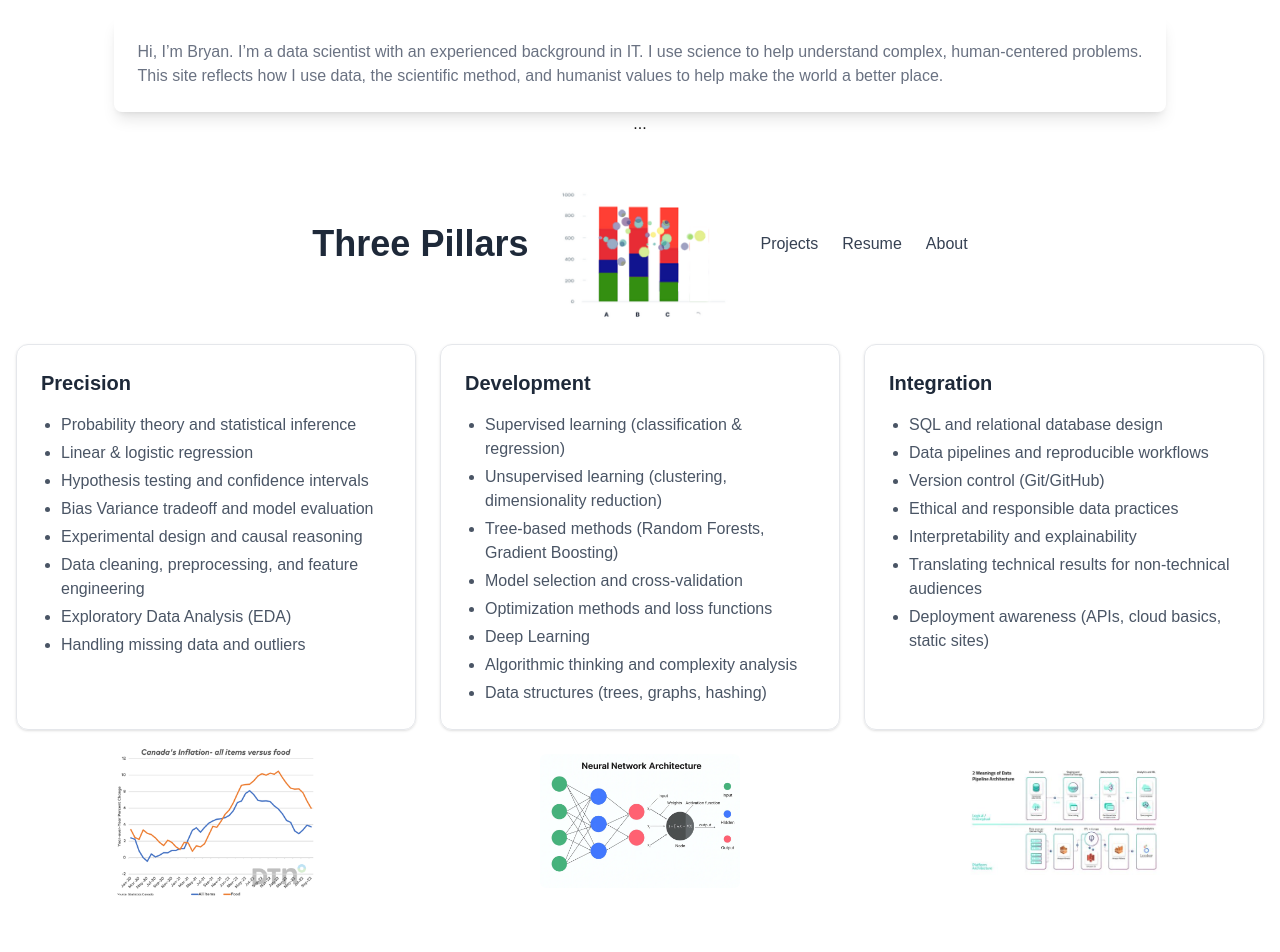
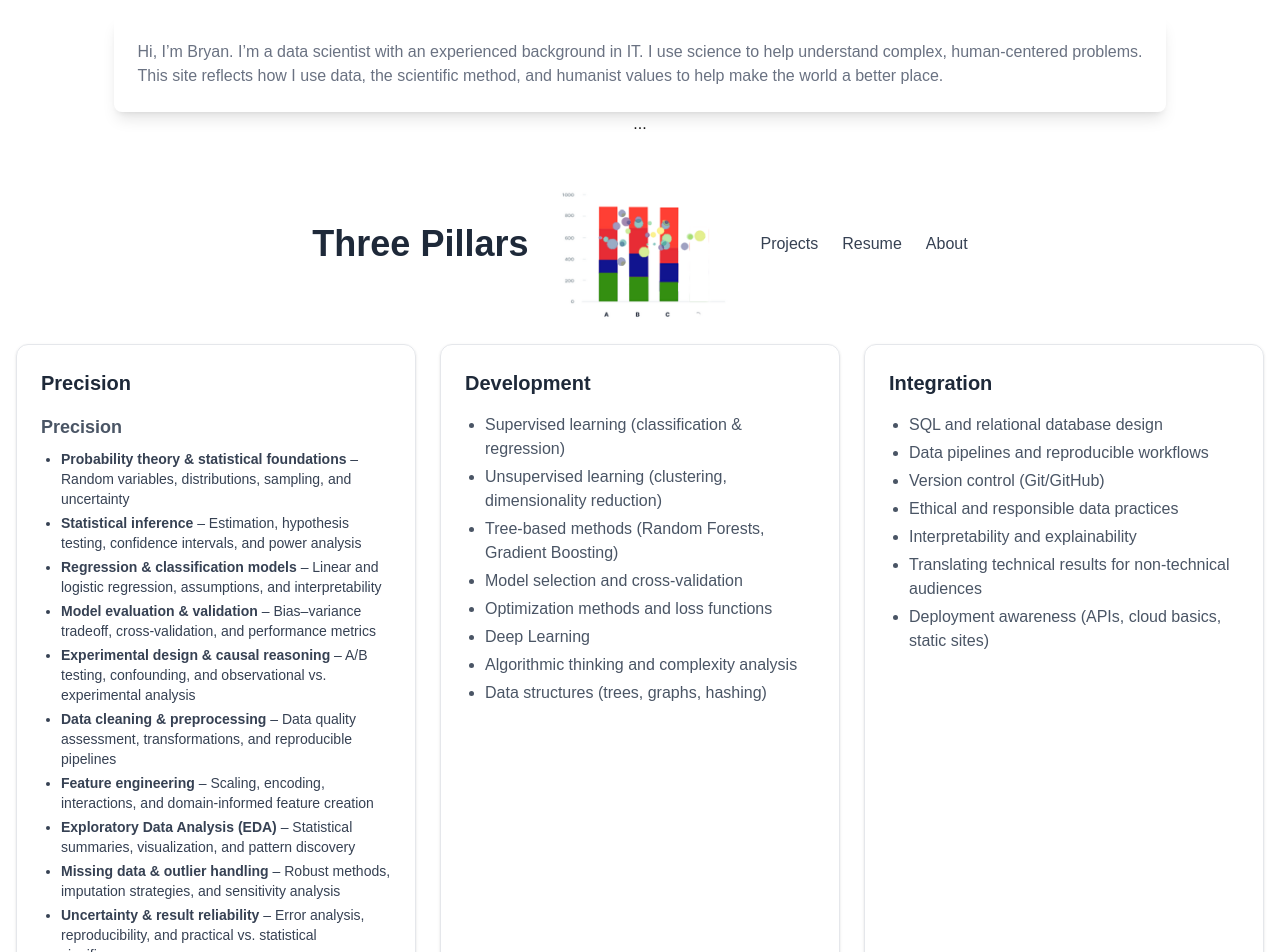
Before and after one commit to BryanB-prog/ThreePillars, a Next.js app: page / in a window 1280 px wide. Shown: the top 952 px of the page. Before the commit the page ends 896 px from the top, so only its background shows below. Built offline with nearby package versions, Linux system fonts and the light colour scheme.

Commit message:
Refactor HomePage component with improved content
Updated content and structure of the HomePage component to enhance clarity and detail.

```diff
--- a/app/page.tsx
+++ b/app/page.tsx
@@ -51,20 +51,22 @@ const HomePage: React.FC = () => {
       <section>
 <div className="grid gap-6 md:grid-cols-3">
   <Card title="Precision">
-    <ul className="list-disc pl-5 space-y-1">
+<section>
+  <h3 class="text-lg font-semibold mb-2">Precision</h3>
+  <ul class="list-disc pl-5 space-y-1 text-sm text-gray-700">
+    <li><strong>Probability theory & statistical foundations</strong> – Random variables, distributions, sampling, and uncertainty</li>
+    <li><strong>Statistical inference</strong> – Estimation, hypothesis testing, confidence intervals, and power analysis</li>
+    <li><strong>Regression & classification models</strong> – Linear and logistic regression, assumptions, and interpretability</li>
+    <li><strong>Model evaluation & validation</strong> – Bias–variance tradeoff, cross-validation, and performance metrics</li>
+    <li><strong>Experimental design & causal reasoning</strong> – A/B testing, confounding, and observational vs. experimental analysis</li>
+    <li><strong>Data cleaning & preprocessing</strong> – Data quality assessment, transformations, and reproducible pipelines</li>
+    <li><strong>Feature engineering</strong> – Scaling, encoding, interactions, and domain-informed feature creation</li>
+    <li><strong>Exploratory Data Analysis (EDA)</strong> – Statistical summaries, visualization, and pattern discovery</li>
+    <li><strong>Missing data & outlier handling</strong> – Robust methods, imputation strategies, and sensitivity analysis</li>
+    <li><strong>Uncertainty & result reliability</strong> – Error analysis, reproducibility, and practical vs. statistical significance</li>
+  </ul>
+</section>
 
-   <li>Probability theory and statistical inference
-</li>
-<li>Linear & logistic regression</li>
-<li>Hypothesis testing and confidence intervals</li>
-<li>Bias Variance tradeoff and model evaluation</li>
-<li>Experimental design and causal reasoning</li>
-<li>Data cleaning, preprocessing, and feature engineering</li>
-<li>Exploratory Data Analysis (EDA)</li>
-<li>Handling missing data and outliers</li>
-
-
-    </ul>
 
   </Card>
 
```
